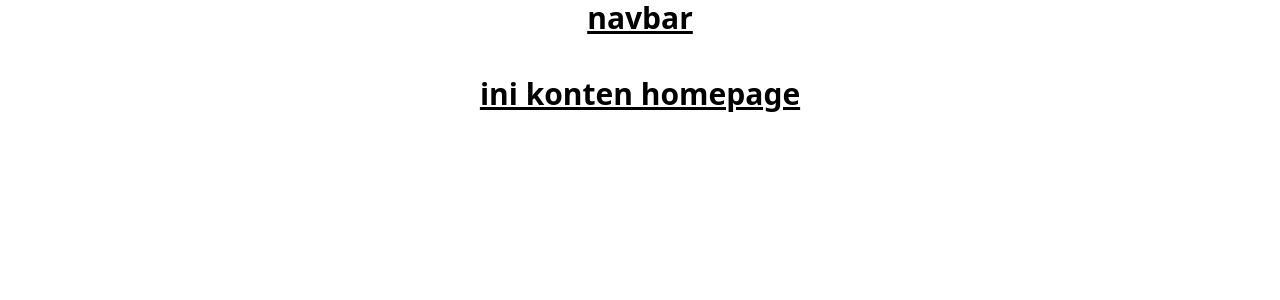
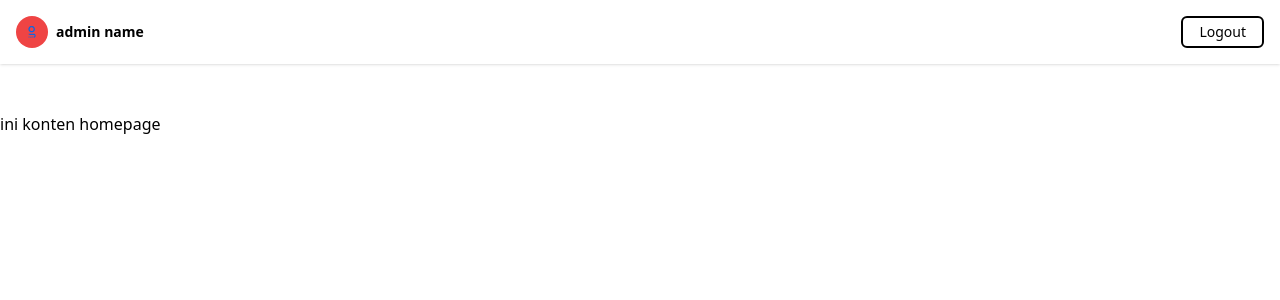
Before and after one commit to RMT-43-FINAL-PROJECT/FP-Web, a React app in the folder client-web/: page / in a window 1280 px wide. Shown: the top 300 px of the page. Built offline with nearby package versions, Linux system fonts and the light colour scheme; the HTML template or start-up script is replaced by a standard one.

Commit message:
feat: navbar prototype

```diff
--- a/client-web/src/App.jsx
+++ b/client-web/src/App.jsx
@@ -4,9 +4,7 @@ import HomePage from "./pages/HomePage";
 function App() {
   return (
     <>
-      <h1 className="text-3xl font-bold underline text-center text-black">
       <HomePage/>
-      </h1>
     </>
   );
 }
--- a/client-web/src/components/navbar.jsx
+++ b/client-web/src/components/navbar.jsx
@@ -1,9 +1,28 @@
-import React from 'react'
+import React from "react";
+import logo from "../assets/logoFix.svg";
 
 const navbar = () => {
   return (
-    <div>navbar</div>
-  )
-}
+    <nav className="shadow mb-2">
+      <div className="relative flex max-w-screen-xl flex-col overflow-hidden px-4 py-4 md:mx-auto md:flex-row md:items-center">
 
-export default navbar
+          <img
+            src={logo}
+            alt="profile"
+            className="rounded-full w-8 h-8 bg-red-500 mr-2"
+          />
+
+          <span className="text-black text-sm flex items-center whitespace-nowrap font-black">admin name</span>
+
+        <input type="checkbox" className="peer hidden" id="navbar-open" />
+        <div className="peer-checked:mt-8 peer-checked:max-h-56 flex max-h-0 w-full flex-col items-center justify-between overflow-hidden transition-all md:ml-24 md:max-h-full md:flex-row md:items-start">
+        <button className="flex flex-col items-center space-y-2 md:ml-auto md:flex-row md:space-y-0 rounded-md border-2 border-black px-4 py-1 text-sm text-black transition-colors hover:bg-black hover:text-white">
+      Logout
+    </button>
+        </div>
+      </div>
+    </nav>
+  );
+};
+
+export default navbar;
```
Also changed, not shown: 1 other file (tests, documents, lock files or other folders).
